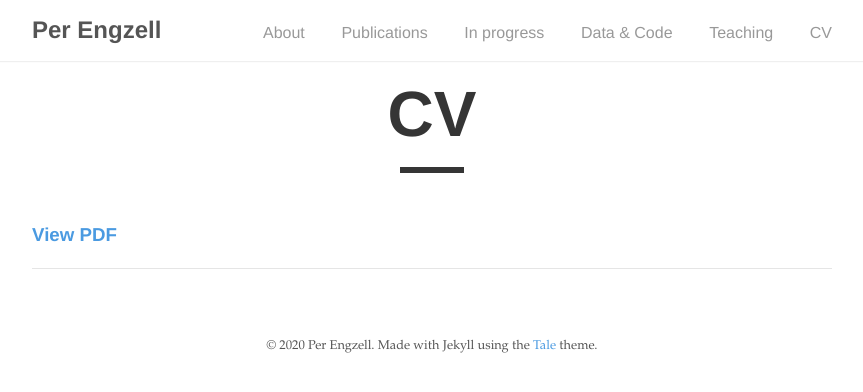
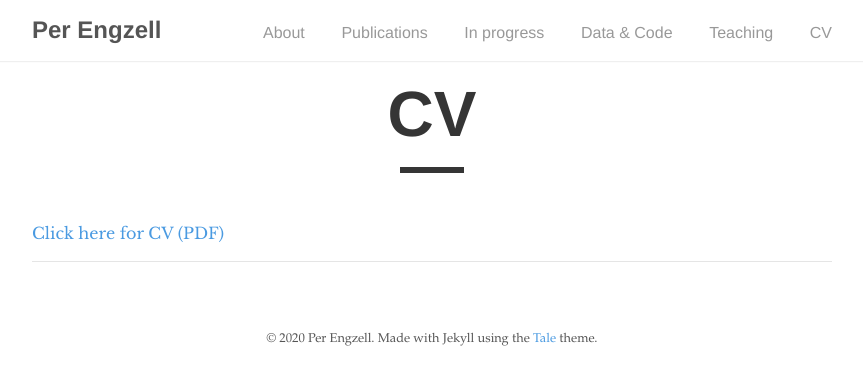
Before and after one commit to pengzell/pengzell.github.io, a Jekyll site: the page built from _pages/cv.md, in a window 1280 px wide. Shown: the top 392 px of the page, without its empty margins (208-1071 px from the left). Built offline with Jekyll 4.4.1, drawn with Linux system fonts in a browser that asks for light colours.

Commit message:
Update cv.md

```diff
--- a/_pages/cv.md
+++ b/_pages/cv.md
@@ -5,4 +5,4 @@ author: "Per Engzell"
 permalink: /cv/
 ---
 
-### [View PDF](https://github.com/pengzell/pengzell.github.io/blob/master/_content/Curriculum_Vitae.pdf)
+[Click here for CV (PDF)](https://github.com/pengzell/pengzell.github.io/blob/master/_content/Curriculum_Vitae.pdf)
```
